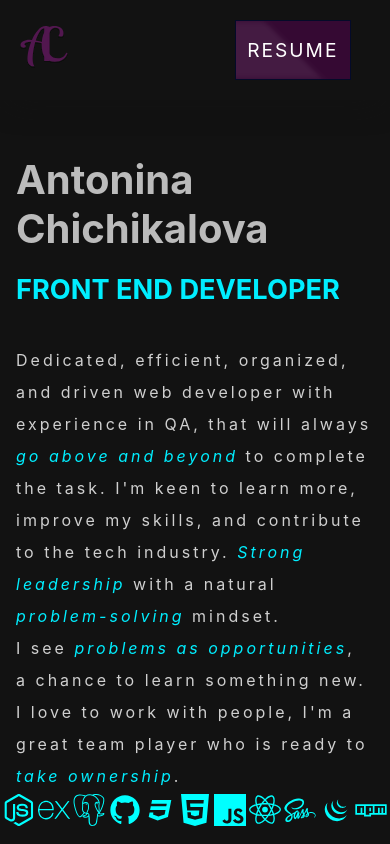
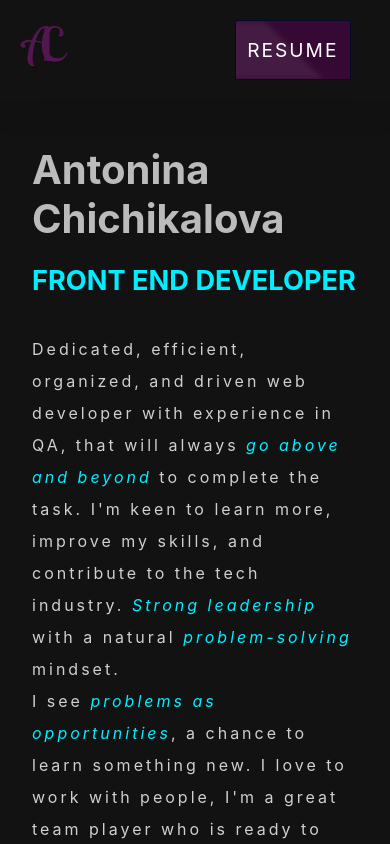
Before and after one commit to achichikalova/portfolio, a React (Create React App) app: page / in a window 390 px wide. Shown: the top 844 px of the page. Built offline with nearby package versions, Linux system fonts and the light colour scheme; a web font is replaced by a local one.

Commit message:
fix padding for content for small mobile

```diff
--- a/src/components/About.scss
+++ b/src/components/About.scss
@@ -64,6 +64,6 @@ $primary: #00eeff;
   }
 
   @media screen and (max-width: 480px) {
-    padding: 0 1rem 15px 1rem;
+    padding: 0 2rem 1rem 2rem;
   }
 }
--- a/src/components/Intro.scss
+++ b/src/components/Intro.scss
@@ -162,6 +162,6 @@ $primary: #00eeff;
   }
 
   @media screen and (max-width: 480px) {
-    padding: 120px 1rem 1rem 1rem;
+    padding: 120px 2rem 1rem 2rem;
   }
 }
```
